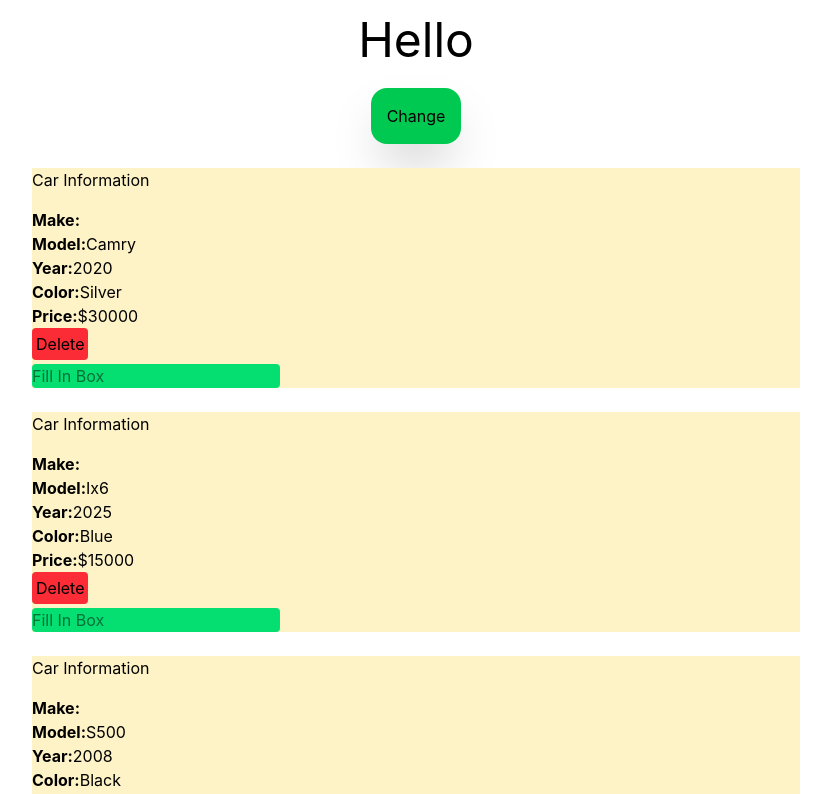
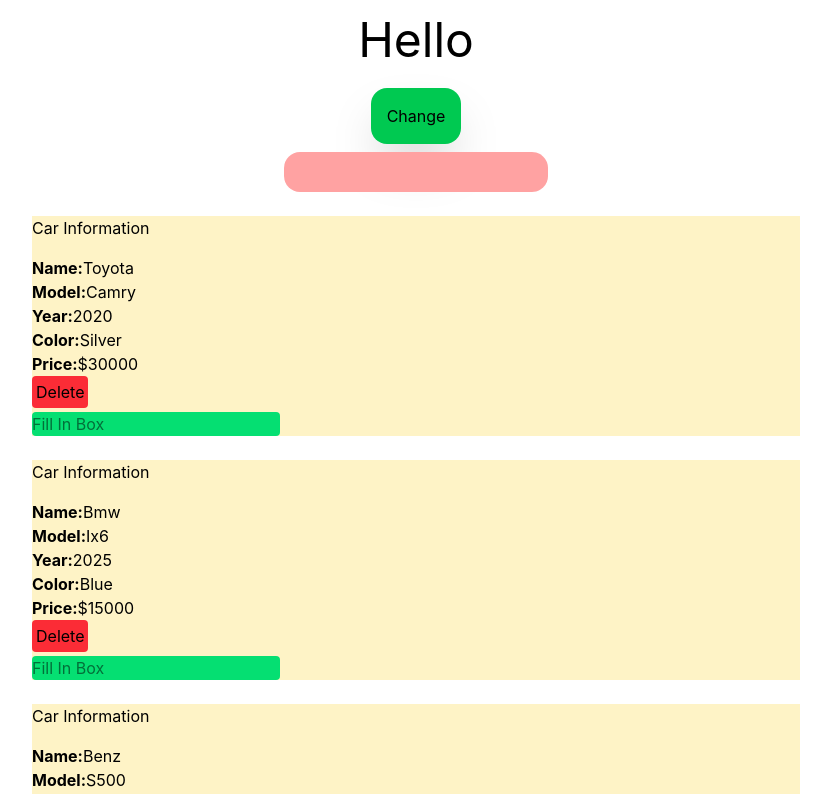
Before and after one commit to Ebrahimim29/ReactPro, a React (Vite) app: page / in a window 1280 px wide. Shown: the top 794 px of the page, without its empty margins (224-1055 px from the left). Built offline with nearby package versions, Linux system fonts and the light colour scheme.

Commit message:
Functional Update

```diff
--- a/src/App.jsx
+++ b/src/App.jsx
@@ -18,7 +18,14 @@ const App = () => {
   }
 
   const handleDelete = (name) => {
-    const newCars = cars.filter((car)=>car.name !== name);
+    setCars((prevCars) => {
+      const newCars = prevCars.filter((car)=>car.name !== name);
+      return newCars
+    });
+  }
+
+  const setSearch = (char) => {
+    const newCars = initialCars.filter((car)=>car.name.toLocaleLowerCase().includes(char.toLocaleLowerCase()));
     setCars(newCars);
   }
 
@@ -27,6 +34,8 @@ const App = () => {
     <div className="flex flex-col justify-center items-center gap-2">
       <h1 className="text-5xl mt-4">{text}</h1>
       <button className="bg-green-500 hover:bg-amber-600 mt-4 p-4 rounded-2xl shadow-2xl" onClick={ChangeText}>Change</button>
+
+      <input type="text" className="bg-red-300 rounded-2xl p-2" onChange={(e)=>setSearch(e.target.value)}/>
 
       {cars.map((car)=>(
         <Cars key={car.name} {...car} handleDelete={()=>handleDelete(car.name)}
--- a/src/Components/Cars.jsx
+++ b/src/Components/Cars.jsx
@@ -1,4 +1,4 @@
-const Cars = ({make, model, year, color, price, handleDelete}) => {
+const Cars = ({name, model, year, color, price, handleDelete}) => {
 
     const handleChange = (e) => {
         console.log(e.target.value);
@@ -9,7 +9,7 @@ const Cars = ({make, model, year, color, price, handleDelete}) => {
             <h2 className="mb-4">Car Information</h2>
             <ul>
                 <li>
-                    <strong>Make:</strong>{make}
+                    <strong>Name:</strong>{name}
                 </li>
                 <li>
                     <strong>Model:</strong>{model}
```
